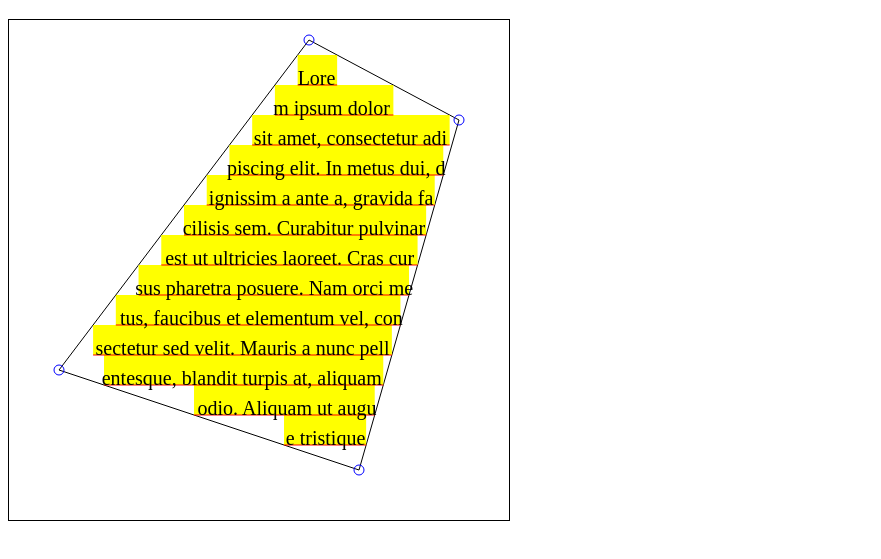
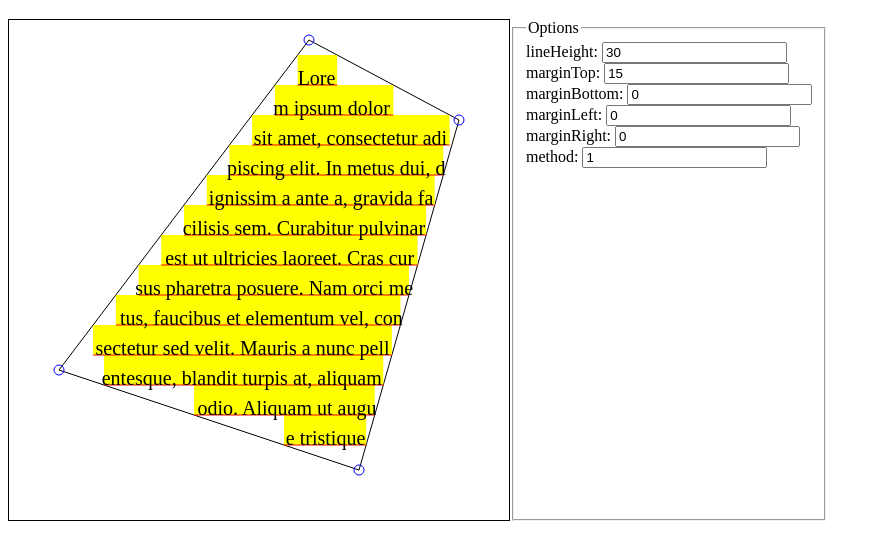
Before and after one commit to denes-sebestyen/textpoly, a website: page index.html in a window 1280 px wide. Shown: the part 61-620 px from the top of the page, without its empty margins (0-881 px from the left). Drawn offline with Linux system fonts and the light colour scheme.

Commit message:
feat: add options to example

```diff
--- a/index.html
+++ b/index.html
@@ -5,7 +5,11 @@
   <meta http-equiv='X-UA-Compatible' content='IE=edge'>
   <title>Example for Textpoly</title>
   <meta name='viewport' content='width=device-width, initial-scale=1'>
-  <style media='screen'></style>
+  <style media='screen'>
+    label {
+      display: block;
+    }
+  </style>
   <script type="module" src='textpoly.js'></script>
   <script type="module">
     import { Textpoly } from './textpoly.js';
@@ -42,8 +46,6 @@
     }
 
     const tp = new Textpoly();
-    tp.options.lineHeight = 30;
-    tp.options.marginTop = 15;
     let poly = [
       { x: 50, y: 350 },
       { x: 350, y: 450 },
@@ -51,6 +53,7 @@
       { x: 300, y: 20 }
     ];
     const render = (parent) => {
+      document.querySelectorAll('[id^=options-]').forEach(input => tp.options[input.id.split('-')[1]] = Number(input.value));
       Array.from(parent.children).forEach(child => child.remove());
       createSvgElement(parent, 'polygon', { points: polyToString(poly) }, { fill: 'none', strokeWidth: 1, stroke: 'black' });
       tp.emptyPolygons();
@@ -73,6 +76,8 @@
       for (let i=0; i<poly.length; i++) {
         addMover(svg, g, i);
       }
+      document.querySelectorAll('[id^=options-]')
+        .forEach(input => input.addEventListener('input', () => render(g)));
     });
   </script>
 </head>
@@ -85,7 +90,17 @@
     Proin lobortis eleifend magna in placerat. Integer auctor felis mi, quis sodales quam vestibulum in. Vivamus pretium sapien in massa accumsan, non aliquam ipsum blandit. Quisque mattis ullamcorper dictum. Ut vitae nisi vitae massa volutpat feugiat quis vitae orci. Curabitur eu risus purus. Praesent dignissim, metus non posuere iaculis, urna ex tincidunt eros, ut finibus tortor massa at eros. Sed metus mi, euismod id aliquam ut, maximus id tellus.
     Mauris eu ex nec elit tincidunt sagittis. Nullam rhoncus venenatis metus, eget condimentum sapien pharetra eu. Pellentesque commodo pellentesque eros vitae commodo. Morbi feugiat ipsum nec efficitur imperdiet. Morbi cursus sit amet odio sed pharetra. Etiam volutpat vel mauris vel tempus. Vivamus vehicula at urna nec elementum.
   </template>
-  <svg width="500" height="500" viewBox="0 0 500 500" style="border: 1px solid black;" xmlns="http://www.w3.org/2000/svg">
-  </svg>
+  <div style="display: flex; flex-direction: row;">
+    <svg width="500" height="500" viewBox="0 0 500 500" style="border: 1px solid black;" xmlns="http://www.w3.org/2000/svg">
+    </svg>
+    <fieldset><legend>Options</legend>
+      <label>lineHeight: <input id="options-lineHeight" type="number" value="30"></label>
+      <label>marginTop: <input id="options-marginTop" type="number" value="15"></label>
+      <label>marginBottom: <input id="options-marginBottom" type="number" value="0"></label>
+      <label>marginLeft: <input id="options-marginLeft" type="number" value="0"></label>
+      <label>marginRight: <input id="options-marginRight" type="number" value="0"></label>
+      <label>method: <input id="options-method" type="number" value="1"></label>
+    </fieldset>
+  </div>
 </body>
 </html>
```
